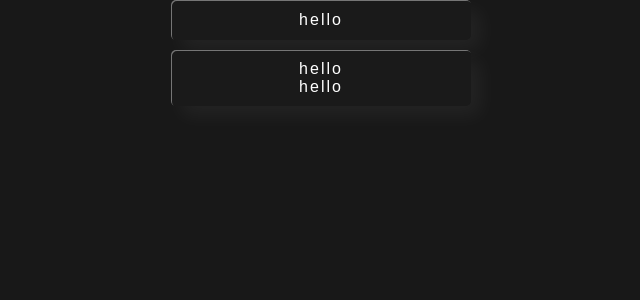
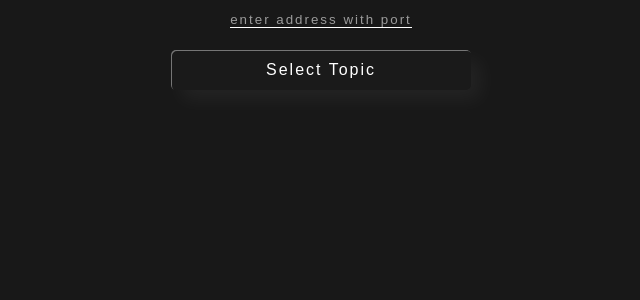
Before and after one commit to kakusikun/menu-steps, a React (Create React App) app: page / in a window 1280 px wide. Shown: the top 300 px of the page, without its empty margins (319-959 px from the left). Built offline with nearby package versions, Linux system fonts and the light colour scheme.

Commit message:
[update] develop 1. add address, item, menu

```diff
--- /dev/null
+++ b/src/components/Address.js
@@ -0,0 +1,34 @@
+import { useState } from "react";
+import { useRef } from "react";
+import { StyledAddress } from "./styles/StyledAddress.style";
+
+function Address() {
+    const [value, setValue] = useState("enter address with port");
+    const inputElement = useRef();
+
+    const handleValue = (event) => {
+        const value = event.target.value;
+        setValue(value);
+    };
+
+    const recoverValue = (event) => {
+        const value = event.target.value;
+        if (value === "") {
+            setValue("enter address with port");
+        }
+    }
+
+    return <StyledAddress>
+        <input
+            ref={inputElement}
+            value={value}
+            onClick={() => { inputElement.current.select(); }}
+            onBlur={recoverValue}
+            onChange={handleValue}
+            pattern="([0-9]+).([0-9]+).([0-9]+).([0-9]+):([0-9]+)"
+            required
+        />
+    </StyledAddress>
+}
+
+export { Address }
--- a/src/components/Layout.js
+++ b/src/components/Layout.js
@@ -1,9 +1,11 @@
 import { StyledLayout } from "./styles/StyledLayout.style"
 import Menu from "./Menu";
+import { Address } from "./Address";
 
 function Layout() {
     return <StyledLayout>
-        <Menu title="hello" />
+        <Address />
+        <Menu menuTitle="Topic" menuList={["bulletin", "phone"]} />
     </StyledLayout>
 }
 
--- a/src/components/Menu.js
+++ b/src/components/Menu.js
@@ -1,14 +1,51 @@
-import { StyledMenu, StyledMenuItem } from "./styles/StyledMenu.style";
+import { useState } from "react";
+import {
+    StyledMenu,
+    StyledMenuTitle,
+    StyledMenuList,
+} from "./styles/StyledMenu.style";
 
-function Menu({ title }) {
-    return <StyledMenu>
-        <StyledMenuItem>
+function Menu({ menuTitle, menuList }) {
+    const [title, setTitle] = useState("Select " + menuTitle);
+    const [opened, setOpened] = useState(false);
+
+    const handleTitle = (title) => {
+        setTitle(title);
+    };
+
+    const handleOpened = () => {
+        if (opened) {
+            setOpened(false);
+        } else {
+            setOpened(true);
+        }
+    };
+
+    const handleClosed = () => setOpened(false);
+
+    return <StyledMenu
+        tabIndex={1}
+        onClick={handleOpened}
+        onBlur={handleClosed}>
+        <StyledMenuTitle>
             <p>{title}</p>
-        </StyledMenuItem>
-        <StyledMenuItem>
-            <p>{title}</p>
-            <p>{title}</p>
-        </StyledMenuItem>
+        </StyledMenuTitle>
+        {
+            opened ?
+                <StyledMenuList>
+                    {menuList.map((item, index) => (
+                        <div
+                            className="select"
+                            onClick={() => {
+                                handleTitle(item);
+                                handleOpened();
+                            }}>
+                            {item}
+                        </div>
+                    ))}
+                </StyledMenuList>
+                : <></>
+        }
     </StyledMenu>
 }
 
--- /dev/null
+++ b/src/components/styles/StyledAddress.style.js
@@ -0,0 +1,26 @@
+import styled from "styled-components/macro";
+import StyledItem from "./StyledItem.style";
+
+const StyledAddress = styled(StyledItem)`
+    border: 0;
+    background: transparent;
+    box-shadow: 0px 0px;
+    input {
+        background: transparent;
+        outline: 0;
+        border: 0;
+        color: rgb(155, 155, 155);
+        font-family: sans-serif;
+        letter-spacing: 2px;
+        text-align: center;
+        border-bottom: 1px solid white;
+        width: 65%;
+    }
+
+    input:valid {
+        font-size: large;
+        color: white
+    }
+`;
+
+export { StyledAddress };
--- /dev/null
+++ b/src/components/styles/StyledItem.style.js
@@ -0,0 +1,22 @@
+import styled from "styled-components/macro";
+
+const StyledItem = styled.div`
+    display: flex;
+    flex-direction: column;
+    justify-content: center;
+    align-items: center;
+    max-width: 300px;
+    width: 100%;
+    min-height: 5vh;
+    background-color: rgb(26, 26, 26);
+    border-radius: 5px;
+    font-family: sans-serif;
+    color: white;
+    padding: 10px;
+    font-weight: 500;
+    margin-bottom: 10px;
+    box-shadow: 1px 1px rgba(255, 255, 255, 0.4) inset, 10px 10px 20px rgba(255, 255, 255, 0.05);
+    letter-spacing: 2px;
+`;
+
+export default StyledItem;
--- a/src/components/styles/StyledMenu.style.js
+++ b/src/components/styles/StyledMenu.style.js
@@ -1,6 +1,8 @@
 import styled from "styled-components/macro";
+import StyledItem from "./StyledItem.style";
 
 const StyledMenu = styled.div`
+    position: relative;
     display: flex;
     flex-direction: column;
     justify-content: center;
@@ -9,28 +11,42 @@ const StyledMenu = styled.div`
     width: 100%;
 `;
 
-const StyledMenuItem = styled.div`
-    display: flex;
-    flex-direction: column;
-    justify-content: center;
-    align-items: center;
-    width: 100%;
-    min-height: 5vh;
-    background-color: rgb(26, 26, 26);
-    border-radius: 5px;
-    font-family: sans-serif;
-    color: white;
-    padding: 10px;
-    font-weight: 500;
-    margin-bottom: 10px;
-    box-shadow: 1px 1px rgba(255, 255, 255, 0.4) inset, 10px 10px 20px rgba(255, 255, 255, 0.05);
-    letter-spacing: 2px;
-
-    .hidden {
-        display: none;
-    }
+const StyledMenuTitle = styled(StyledItem)`
 `;
 
+const StyledMenuList = styled(StyledMenuTitle)`
+    position: absolute;
+    align-items: flex-start;
+    z-index: 1000;
+    top: 50px;
+    overflow: hidden;
+    animation-name: example;
+    animation-duration: 1s;
 
+    @keyframes example {
+        from {transform: translateY(-20px);}
+        to {transform: translateY(0px);}
+    }
 
-export { StyledMenu, StyledMenuItem };
+    .select {
+        width: 100%;
+        padding: 10px;
+        border-bottom: 1px solid gray;
+    }
+
+    .select:hover {
+        background-color: white;
+        color: black;
+    };
+
+    .select:last-child {
+        border: 0;
+    }
+}
+`;
+
+export {
+    StyledMenu,
+    StyledMenuTitle,
+    StyledMenuList,
+};
```
